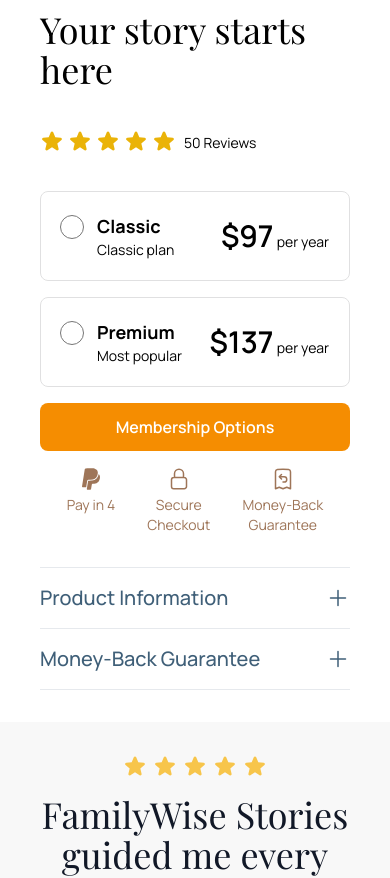
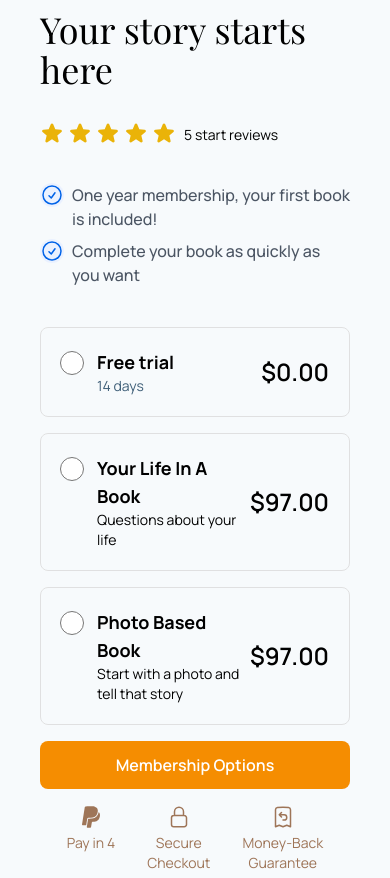
Before and after one commit to atweberlly/familywise, a Next.js app: page /new-landing-page in a window 390 px wide. Shown: the part 4060-4938 px from the top of the page. Built offline with nearby package versions, Linux system fonts and the light colour scheme.

Commit message:
Update membership options

```diff
--- a/src/pages/new-landing-page.tsx
+++ b/src/pages/new-landing-page.tsx
@@ -4,6 +4,7 @@ import { faPaypal } from '@fortawesome/free-brands-svg-icons'
 import { FontAwesomeIcon } from '@fortawesome/react-fontawesome'
 import {
   ArrowLongDownIcon,
+  CheckCircleIcon,
   LockClosedIcon,
   MinusIcon,
   PlusIcon,
@@ -290,8 +291,8 @@ export default function Home(): JSX.Element {
         </div>
       </section>
 
-      <section className="container py-8" id="get-started">
-        <div className="grid grid-cols-1 gap-8 md:grid-cols-2">
+      <section className="bg-[#f7fafc] py-8 lg:py-16 xl:py-24" id="get-started">
+        <div className="container grid grid-cols-1 gap-8 md:grid-cols-2 lg:gap-16 xl:gap-24">
           <div>
             <div className="aspect-h-4 aspect-w-3">
               <Image className="rounded-lg object-cover" src="/images/cover@4x.jpg" alt="" fill />
@@ -301,24 +302,66 @@ export default function Home(): JSX.Element {
           <div>
             <div className="flex items-center">
               <div className="h-px w-10 bg-[#111]" />
-              <p className="ml-3 text-sm font-medium uppercase tracking-wide text-[#464444]/70">
+              <h2 className="ml-3 text-sm font-medium uppercase tracking-wide text-[#464444]/70">
                 Bringing families together
-              </p>
+              </h2>
+            </div>
+            <p className="mt-4 font-fair text-4xl lg:text-6xl">Your story starts here</p>
+
+            <div className="mt-8 inline-flex items-end">
+              <div className="flex items-center space-x-1">
+                {[...Array(5).keys()].map((index) => (
+                  <StarIcon className="h-6 w-6 text-yellow-500" key={index} />
+                ))}
+              </div>
+              <span className="ml-2 text-sm">5 start reviews</span>
             </div>
 
-            <h2 className="mt-4 font-fair text-4xl lg:text-6xl">Your story starts here</h2>
+            <ul className="mt-8 space-y-2">
+              <li className="flex">
+                <div className="flex h-6 items-center">
+                  <CheckCircleIcon className="h-6 w-6 rounded-full bg-[#eaf1ff] stroke-[#0063e8]" />
+                </div>
+
+                <p className="ml-2 font-medium text-gray-600">
+                  One year membership, your first book is included!
+                </p>
+              </li>
+
+              <li className="flex">
+                <div className="flex h-6 items-center">
+                  <CheckCircleIcon className="h-6 w-6 rounded-full bg-[#eaf1ff] stroke-[#0063e8]" />
+                </div>
+
+                <p className="ml-2 font-medium text-gray-600">
+                  Complete your book as quickly as you want
+                </p>
+              </li>
+            </ul>
 
             <div className="mt-10">
-              <div className="inline-flex items-end">
-                <div className="flex items-center space-x-1">
-                  {[...Array(5).keys()].map((index) => (
-                    <StarIcon className="h-6 w-6 text-yellow-500" key={index} />
-                  ))}
+              <div className="my-8 space-y-4">
+                <div className="relative flex">
+                  <input
+                    className="peer absolute left-5 top-6 h-6 w-6 accent-blue-500 focus:outline-none"
+                    id="free-trial"
+                    name="plan"
+                    type="radio"
+                    value="classic"
+                  />
+                  <label
+                    className="flex flex-1 cursor-pointer items-center justify-between rounded-lg border border-[#e0e0e1] py-5 pl-[calc(1.25rem+1.5rem+0.75rem)] pr-5 transition-all peer-checked:border-blue-500 peer-checked:shadow-md peer-focus:ring-4 peer-focus:ring-blue-500/50"
+                    htmlFor="free-trial"
+                  >
+                    <div>
+                      <div className="text-lg font-bold">Free trial</div>
+                      <div className="text-sm text-secondary-600">14 days</div>
+                    </div>
+
+                    <div className="text-2xl font-semibold">$0.00</div>
+                  </label>
                 </div>
-                <span className="ml-2 text-sm">50 Reviews</span>
-              </div>
 
-              <div className="my-8 space-y-4">
                 <div className="relative flex">
                   <input
                     className="peer absolute left-5 top-6 h-6 w-6 accent-blue-500 focus:outline-none"
@@ -328,18 +371,15 @@ export default function Home(): JSX.Element {
                     value="classic"
                   />
                   <label
-                    className="flex flex-1 cursor-pointer items-center justify-between rounded-lg border border-[#e0e0e1] py-5 pl-[calc(1.25rem+1.5rem+0.75rem)] pr-5 transition peer-checked:border-blue-500 peer-focus:ring-4 peer-focus:ring-blue-500/50"
+                    className="flex flex-1 cursor-pointer items-center justify-between rounded-lg border border-[#e0e0e1] py-5 pl-[calc(1.25rem+1.5rem+0.75rem)] pr-5 transition-all peer-checked:border-blue-500 peer-checked:shadow-md peer-focus:ring-4 peer-focus:ring-blue-500/50"
                     htmlFor="classic-plan"
                   >
                     <div>
-                      <div className="text-lg font-bold">Classic</div>
-                      <div className="text-sm">Classic plan</div>
+                      <div className="text-lg font-bold">Your Life In A Book</div>
+                      <div className="text-sm">Questions about your life</div>
                     </div>
 
-                    <div>
-                      <span className="text-3xl font-semibold">$97</span>{' '}
-                      <span className="text-sm">per year</span>
-                    </div>
+                    <div className="text-2xl font-semibold">$97.00</div>
                   </label>
                 </div>
 
@@ -352,18 +392,15 @@ export default function Home(): JSX.Element {
                     value="premium"
                   />
                   <label
-                    className="flex flex-1 cursor-pointer items-center justify-between rounded-lg border border-[#e0e0e1] py-5 pl-[calc(1.25rem+1.5rem+0.75rem)] pr-5 transition peer-checked:border-blue-500 peer-focus:ring-4 peer-focus:ring-blue-500/50"
+                    className="flex flex-1 cursor-pointer items-center justify-between rounded-lg border border-[#e0e0e1] py-5 pl-[calc(1.25rem+1.5rem+0.75rem)] pr-5 transition-all peer-checked:border-blue-500 peer-checked:shadow-md peer-focus:ring-4 peer-focus:ring-blue-500/50"
                     htmlFor="premium-plan"
                   >
                     <div>
-                      <div className="text-lg font-bold">Premium</div>
-                      <div className="text-sm">Most popular</div>
+                      <div className="text-lg font-bold">Photo Based Book</div>
+                      <div className="text-sm">Start with a photo and tell that story</div>
                     </div>
 
-                    <div>
-                      <span className="text-3xl font-semibold">$137</span>{' '}
-                      <span className="text-sm">per year</span>
-                    </div>
+                    <div className="text-2xl font-semibold">$97.00</div>
                   </label>
                 </div>
 
```
